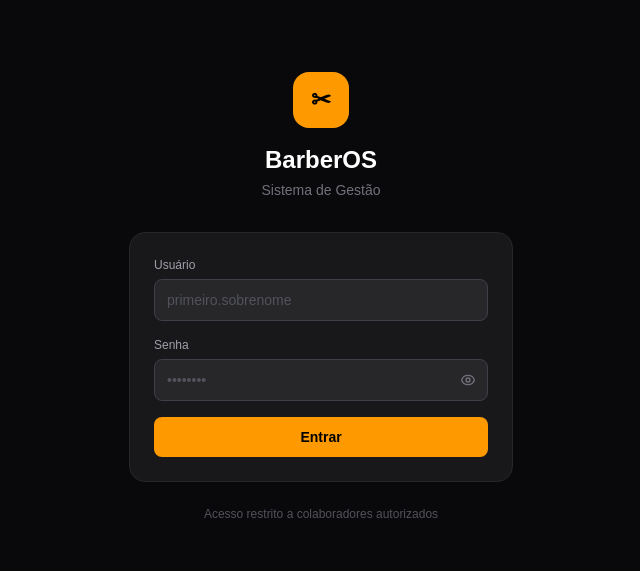
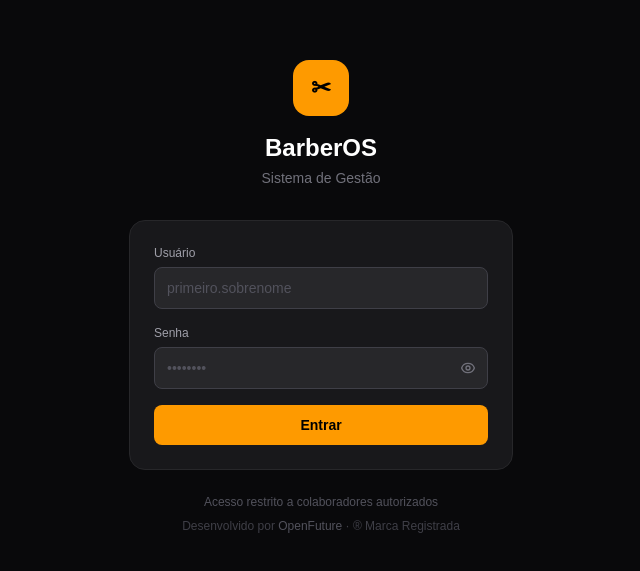
Before and after one commit to OpenFutureBr/barberos, a Next.js app: page /login in a window 1280 px wide. Shown: the part 103-674 px from the top of the page, without its empty margins (319-959 px from the left). Built offline with nearby package versions, Linux system fonts and the light colour scheme.

Commit message:
feat: rodapé com crédito OpenFuture na tela de login

```diff
--- a/src/app/login/page.tsx
+++ b/src/app/login/page.tsx
@@ -106,6 +106,9 @@ export default function LoginPage() {
         <p className="text-center text-zinc-600 text-xs mt-6">
           Acesso restrito a colaboradores autorizados
         </p>
+        <p className="text-center text-zinc-700 text-xs mt-2">
+          Desenvolvido por <span className="text-zinc-600">OpenFuture</span> · ® Marca Registrada
+        </p>
       </div>
     </div>
   )
```
